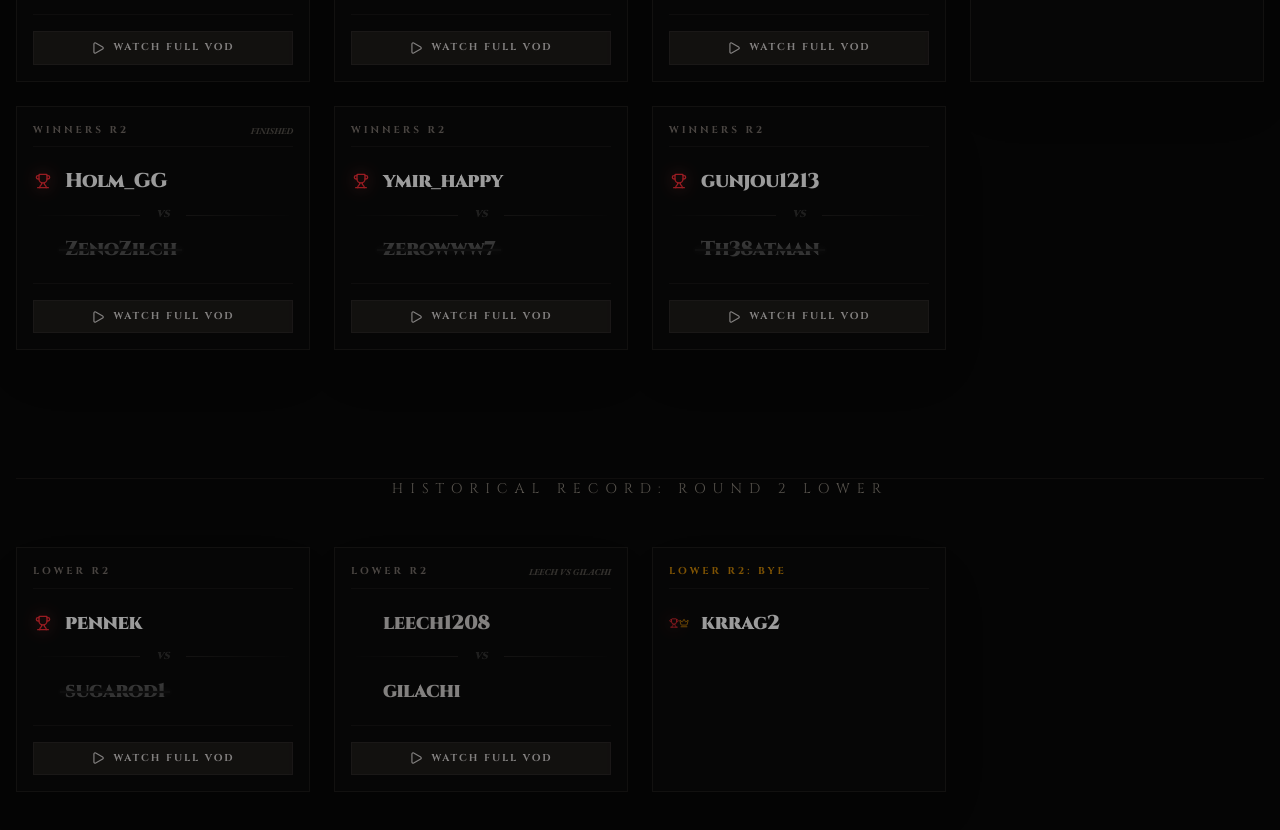
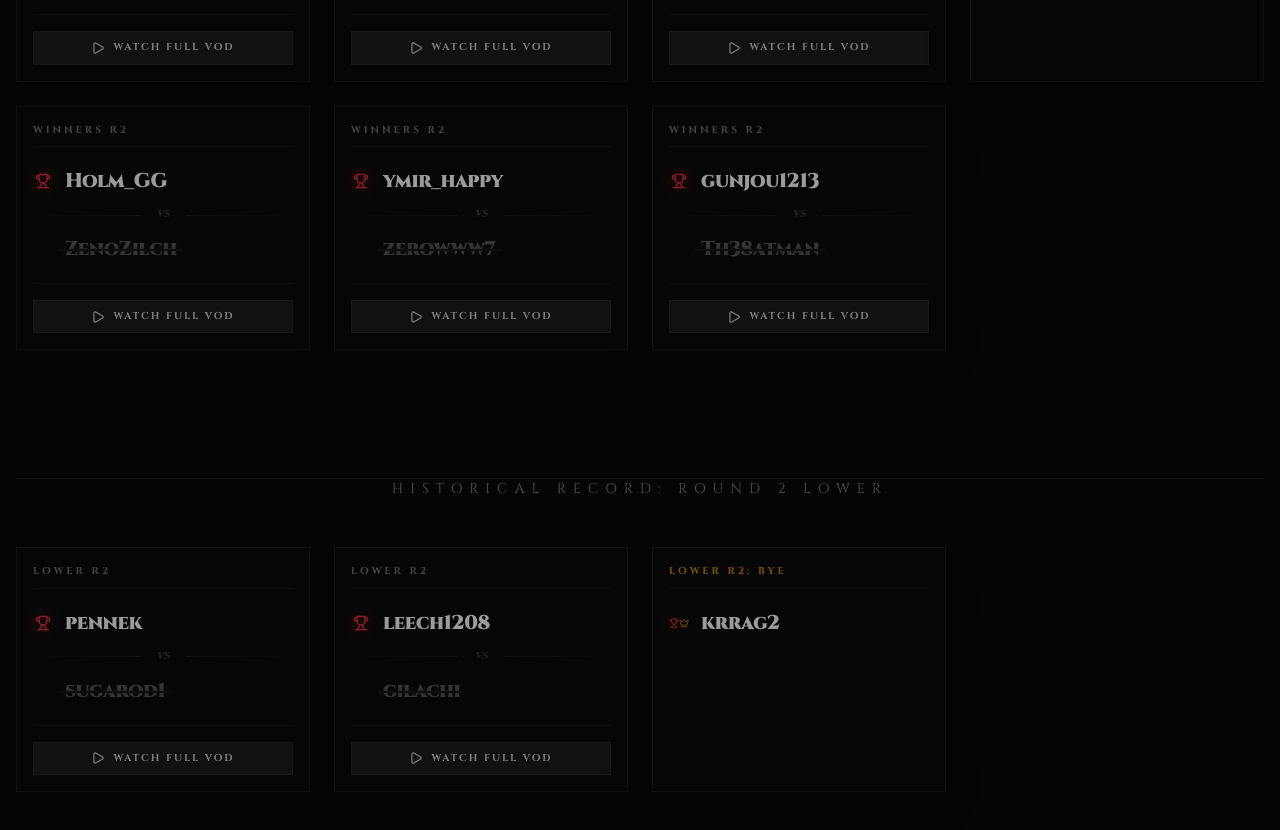
Before and after one commit to seljukdev/sekiro-speedrunning-events, a React (Vite) app: page / in a window 1280 px wide. Shown: the part 1820-2650 px from the top of the page. Built offline with nearby package versions, Linux system fonts and the light colour scheme.

Commit message:
leech match fix

```diff
--- a/src/App.jsx
+++ b/src/App.jsx
@@ -84,7 +84,7 @@ const SECOND_MATCHES = [
 
 const LOWER_MATCHES_R2 = [
     { p1: CONTESTANTS[13], p2: CONTESTANTS[16], type: "Lower R2", winner: "pennek", matchLink: "https://www.youtube.com/live/u73CbxgfP6c?si=V_PeStxagsOcuQE_&t=15661" },
-    { p1: CONTESTANTS[19], p2: CONTESTANTS[18], type: "Lower R2", status: "Leech vs Gilachi", matchLink: "https://www.youtube.com/live/QF-3po6u_8I?si=5jbY9LaxYUlO4yzi&t=715" },
+    { p1: CONTESTANTS[19], p2: CONTESTANTS[18], type: "Lower R2", winner: CONTESTANTS[19].name, matchLink: "https://www.youtube.com/live/QF-3po6u_8I?si=5jbY9LaxYUlO4yzi&t=715" },
     { p1: CONTESTANTS[12], p2: { name: "BYE" }, type: "Lower R2: Bye", winner: "krrag2" },
 ];
 
@@ -163,7 +163,7 @@ const MatchCard = memo(({ p1, p2, type, winner = null, matchLink = null, isLive
         <motion.div variants={FADE_IN_VARIANTS} whileHover={{ scale: 1.01, borderColor: "rgba(220,38,38,0.4)" }} className={`relative bg-[#080808] border border-stone-800/60 p-4 transition-all duration-300 shadow-2xl overflow-hidden ${isLive ? "border-red-600 ring-1 ring-red-600/20 shadow-red-900/10" : ""}`}>
             <div className="flex justify-between items-center mb-4 border-b border-stone-800/40 pb-2">
                 <span className={`text-[10px] font-['Cinzel'] font-bold uppercase tracking-[0.3em] ${isBye ? "text-yellow-600" : "text-stone-500"}`}>{type}</span>
-                {status && !isLive && <span className="text-[9px] text-stone-600 font-bold uppercase italic">{status}</span>}
+                {/* {status && !isLive && <span className="text-[9px] text-stone-600 font-bold uppercase italic">{status}</span>} */}
                 {isLive && (
                     <span className="flex items-center gap-1.5 px-2 py-0.5 bg-red-600 text-[9px] font-black text-white uppercase tracking-tighter animate-pulse rounded-sm">
                         <span className="w-1.5 h-1.5 bg-white rounded-full" /> Live Now
```
